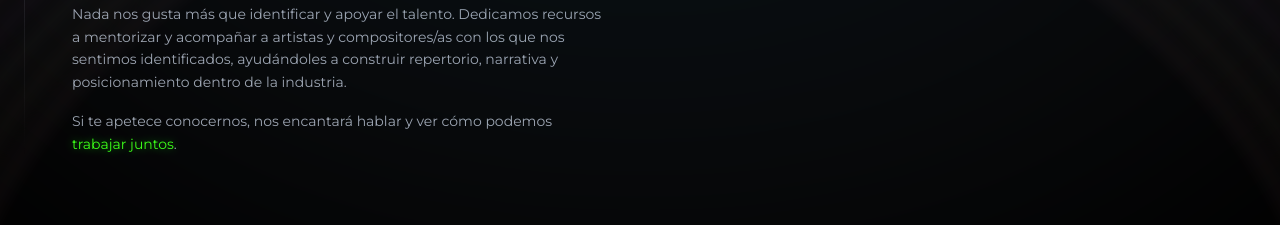
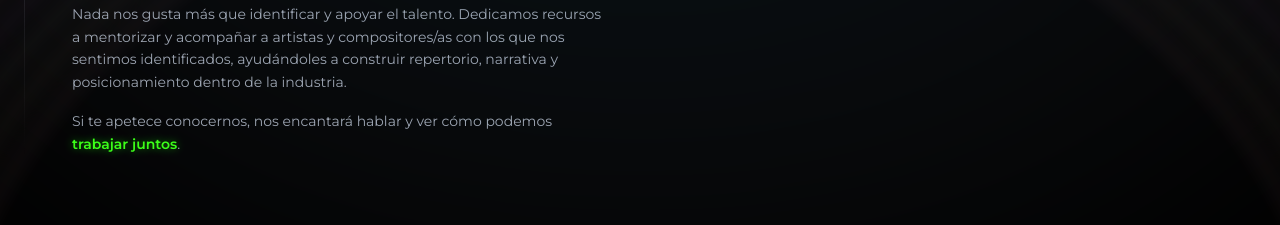
Before and after one commit to mhch83-wq/bks-music-web, a Next.js app: page / in a window 1280 px wide. Shown: the part 1500-1725 px from the top of the page. Built offline with nearby package versions, Linux system fonts and the light colour scheme.

Commit message:
Agregar font-semibold a 'trabajar juntos' para igualar grosor con otras palabras

```diff
--- a/components/BKSMusic.tsx
+++ b/components/BKSMusic.tsx
@@ -338,7 +338,7 @@ export default function BKSMusic({ activeHeroBg }: BKSMusicProps = {}) {
                   Si te apetece conocernos, nos encantará hablar y ver cómo podemos{' '}
                   <a
                     href="#contact"
-                    className="text-[#39ff14] hover:text-[#00ff00] transition-colors duration-300 cursor-pointer no-underline"
+                    className="text-[#39ff14] hover:text-[#00ff00] transition-colors duration-300 cursor-pointer no-underline font-semibold"
                     style={{ textShadow: '0 0 8px rgba(57, 255, 20, 0.5)' }}
                   >
                     trabajar juntos
```
